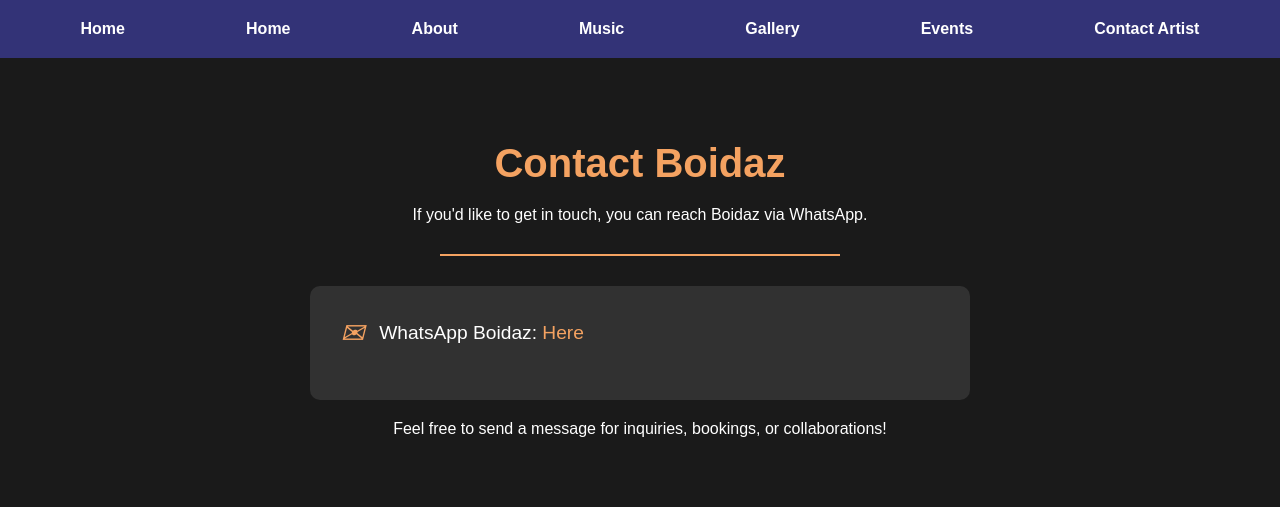
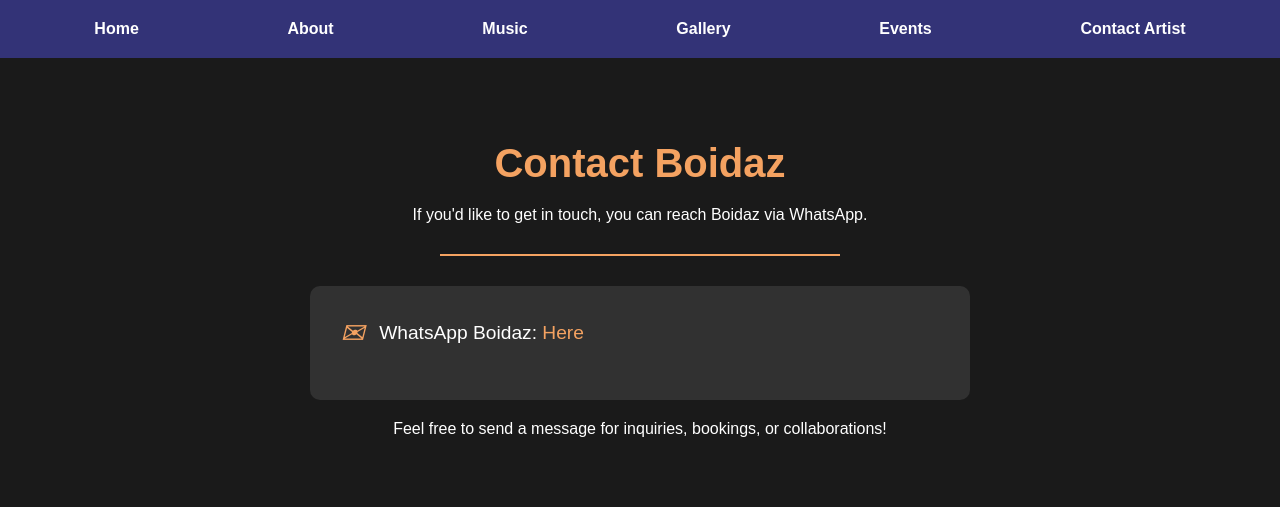
Before and after one commit to boidazweb3479/boidaz, a plain HTML site: page index 6.html in a window 1280 px wide. Drawn offline with Linux system fonts and the light colour scheme.

Commit message:
Update index 6.html

```diff
--- a/index 6.html
+++ b/index 6.html
@@ -103,7 +103,7 @@
 <body>
     <nav>
         <ul>
-             <li><a href="INDEX.html.html">Home</a></li>
+
              <li><a href="index.html">Home</a></li>
                 <li><a href="index 2.html">About</a></li>
                 <li><a href="index 3.html">Music</a></li>
```
